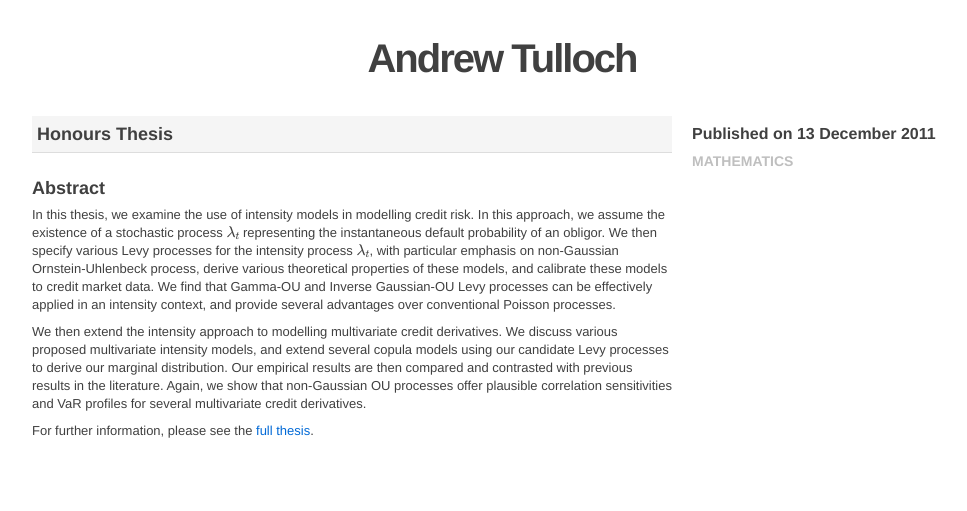
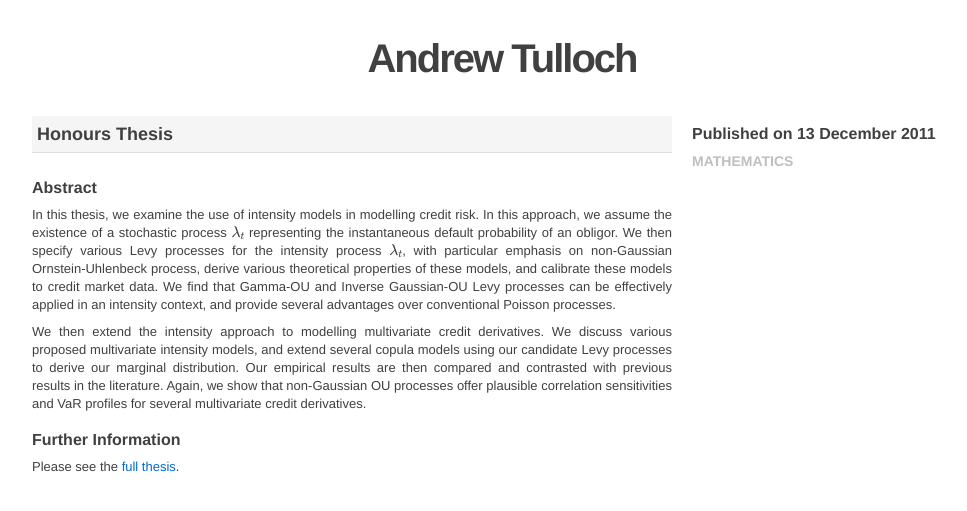
Before and after one commit to ajtulloch/ajtulloch.github.com, a Jekyll site: the page built from _posts/2011/2011-12-13-Honours-Thesis.md, in a window 1280 px wide. Shown: the top 511 px of the page, without its empty margins (138-1105 px from the left). Built offline with Jekyll 4.4.1, drawn with Linux system fonts in a browser that asks for light colours; formulas are drawn with MathJax 3.

Commit message:
Cleaned up headers

```diff
--- a/_posts/2011/2011-12-13-Honours-Thesis.md
+++ b/_posts/2011/2011-12-13-Honours-Thesis.md
@@ -5,10 +5,12 @@ layout: default
 categories: mathematics
 ---
 
-### Abstract
+#### Abstract
 
 In this thesis, we examine the use of intensity models in modelling credit risk. In this approach, we assume the existence of a stochastic process $\lambda\_t$ representing the instantaneous default probability of an obligor.  We then specify various Levy processes for the intensity process $\lambda\_t$, with particular emphasis on non-Gaussian Ornstein-Uhlenbeck process, derive various theoretical properties of these models, and calibrate these models to credit market data.  We find that Gamma-OU and Inverse Gaussian-OU Levy processes can be effectively applied in an intensity context, and provide several advantages over conventional Poisson processes.
 
 We then extend the intensity approach to modelling multivariate credit derivatives.  We discuss various proposed multivariate intensity models, and extend several copula models using our candidate Levy processes to derive our marginal distribution.  Our empirical results are then compared and contrasted with previous results in the literature.  Again, we show that non-Gaussian OU processes offer plausible correlation sensitivities and VaR profiles for several multivariate credit derivatives.
 
-For further information, please see the [full thesis](/PDFs/AndrewTulloch-HonoursThesis.pdf).
+#### Further Information
+
+Please see the [full thesis](/PDFs/AndrewTulloch-HonoursThesis.pdf).
--- a/css.css
+++ b/css.css
@@ -1,3 +1,6 @@
+body {
+  text-align: justify;
+}
 header h1, header h1 a{
 	text-align: center;
 	margin: 40px 0 20px 0;
```
Also changed, not shown: _posts/2011/2011-12-12-mathematics.md (+1 -1 lines).
